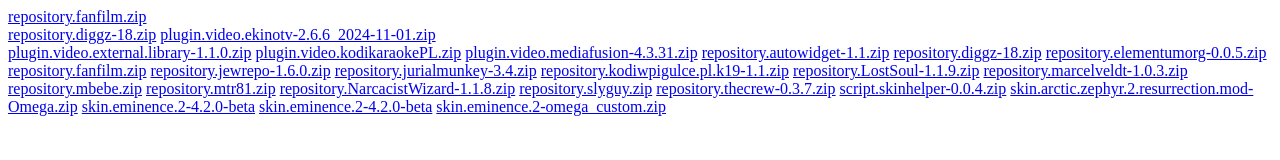
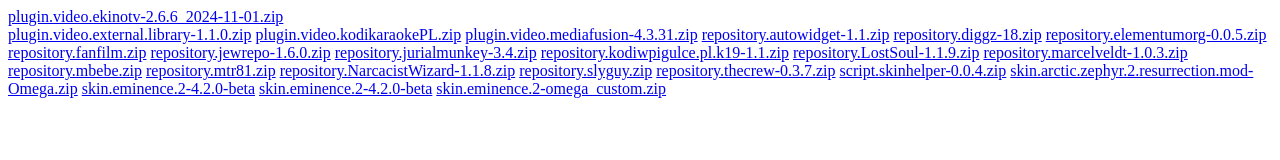
Before and after one commit to Muzyba/BKA, a plain HTML site: page Index.html in a window 1280 px wide. Drawn offline with Linux system fonts and the light colour scheme.

Commit message:
Update Index.html

```diff
--- a/Index.html
+++ b/Index.html
@@ -3,8 +3,6 @@
     <title>BKA-Best Kodi Addons</title>
   </head>
   <body>
-  <a href="repository.fanfilm.zip">repository.fanfilm.zip</a><br>
-  <a href="repository.diggz-18.zip">repository.diggz-18.zip</a>
 <a href="plugin.video.ekinotv-2.6.6_2024-11-01.zip">plugin.video.ekinotv-2.6.6_2024-11-01.zip</a><br>
 <a href="plugin.video.external.library-1.1.0.zip">plugin.video.external.library-1.1.0.zip</a>
 <a href="plugin.video.kodikaraokePL.zip">plugin.video.kodikaraokePL.zip</a>
```
